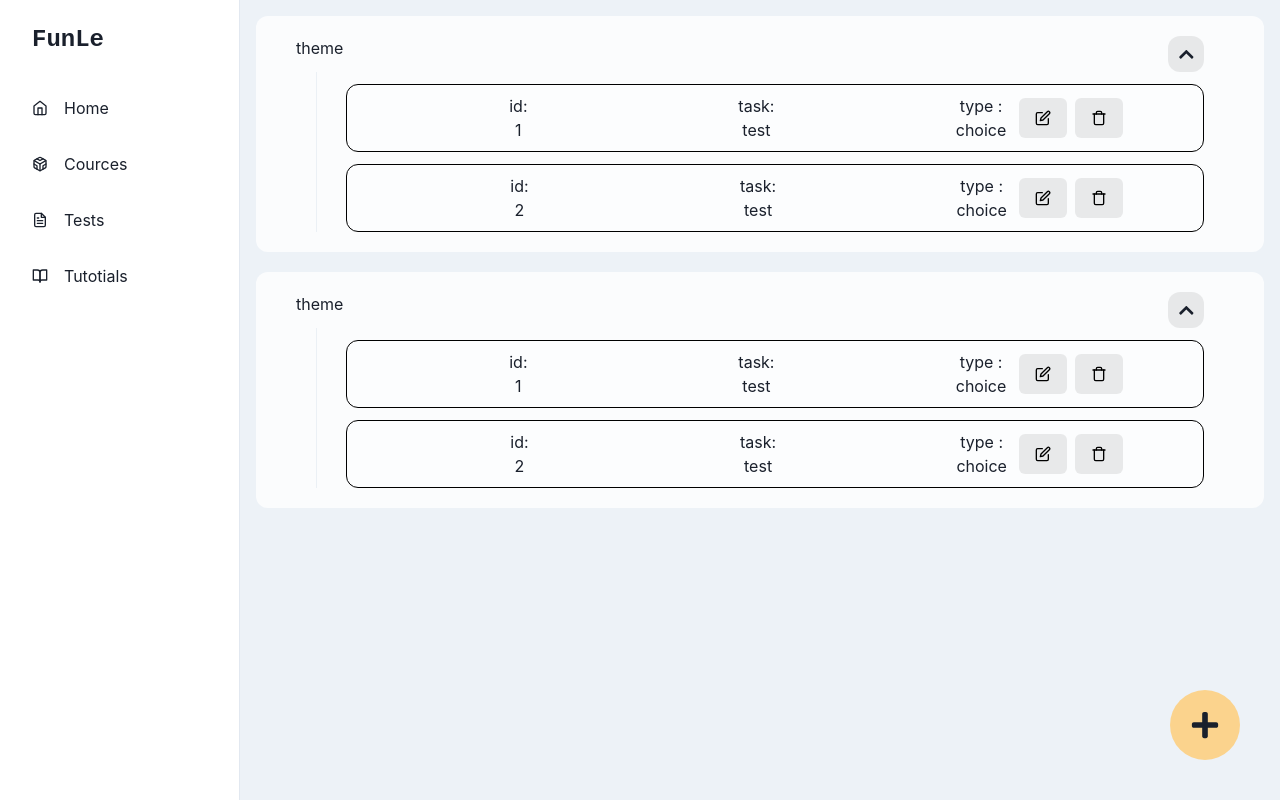
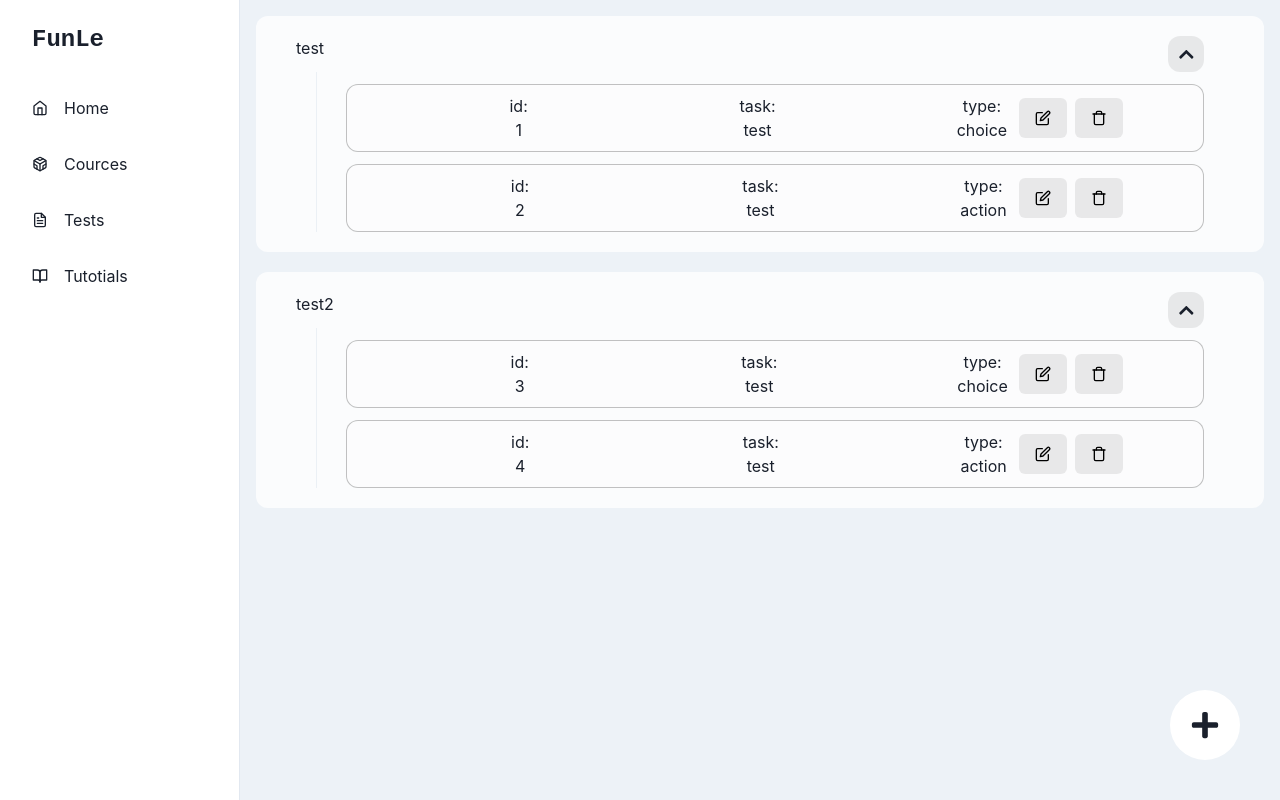
Before and after one commit to hikionori/funle_backend, a Next.js app in the folder admin/: page /tests in a window 1280 px wide. Built offline with nearby package versions, Linux system fonts and the light colour scheme.

Commit message:
testing how work cardList and cards

```diff
--- a/admin/components/card/index.tsx
+++ b/admin/components/card/index.tsx
@@ -30,7 +30,7 @@ export default function TestCard(props: TestCardProps) {
             <Flex
                 height={"100%"}
                 borderWidth={"thin"}
-                borderColor={"black"}
+                borderColor={"blackAlpha.400"}
                 borderRadius={"xl"}
                 backgroundColor={"whiteAlpha.400"}
                 // justifyContent={"space-around"}
@@ -46,7 +46,7 @@ export default function TestCard(props: TestCardProps) {
                         <Text>task: {text}</Text>
                     </Center>
                     <Center>
-                        <Text>type : {type}</Text>
+                        <Text>type: {type}</Text>
                     </Center>
                 </HStack>
                 <Spacer />
--- a/admin/pages/tests.tsx
+++ b/admin/pages/tests.tsx
@@ -1,29 +1,136 @@
-import React from "react";
+import React, { useEffect } from "react";
 import Head from "next/head";
-import { Box, Button } from "@chakra-ui/react";
+import { AbsoluteCenter, Box, Button, Center, Spinner } from "@chakra-ui/react";
 import TestCard, { TestCardProps } from "../components/card";
 import CardList from "../components/cardList";
 import { FaPlus, FaPlusCircle } from "react-icons/fa";
 import { color } from "framer-motion";
 
+interface ThemeCardListProps {
+    theme: string;
+    cards: TestCardProps[];
+}
+
 export default function Tests() {
-    // Debugging list of cards. This will be replaced by a call to the SDK.
-    let cards: TestCardProps[] = [
+    // Algorithm to sort cards into themes
+    // 1. Get all tests from SDK
+    // 2. For each test, get the theme and collect to a unique list
+    // 3. For each theme, create a new CardList with the tests that match the theme and add edit and delete buttons
+    // 4. Render the CardLists
+    // List of themes structure:
+    /*  [
+        {
+            theme: "test",
+            cards: [
                 {
                     id: "1",
                     text: "test",
                     type: "choice",
-            onClick: (id: string) => editButtonHandler(id),
-            onDelete: (id: string) => deleteButtonHandler(id),
+                    onClick: () => {},
+                    onDelete: () => {},
                   },
                  {
                     id: "2",
                     text: "test",
+                    type: "action",
+                    onClick: () => {},
+                    onDelete: () => {},
+                  },],
+        },
+        {
+            theme: "test2",
+            cards: [
+                {
+                    id: "3",
+                    text: "test",
                     type: "choice",
-            onClick: (id: string) => editButtonHandler(id),
-            onDelete: (id: string) => deleteButtonHandler(id),
+                    onClick: () => {},
+                    onDelete: () => {},
                 },
-    ];
+                {
+                    id: "4",
+                    text: "test",
+                    type: "action",
+                    onClick: () => {},
+                    onDelete: () => {},
+                },
+            ],
+        },
+     ]
+    */
+
+    const [ready, setReady] = React.useState(false);
+
+    const [themeCardLists, setThemeCardLists] = React.useState<
+        ThemeCardListProps[]
+    >([]);
+
+    const themeList: string[] = [];
+
+
+    useEffect(() => {
+        // TODO: Get tests from SDK
+        setThemeCardLists([
+            {
+                theme: "test",
+                cards: [
+                    {
+                        id: "1",
+                        text: "test",
+                        type: "choice",
+                        onClick: () => {
+                            console.log("test");
+                        },
+                        onDelete: () => {
+                            console.log("test");
+                        },
+                    },
+                    {
+                        id: "2",
+                        text: "test",
+                        type: "action",
+                        onClick: () => {
+                            console.log("test");
+                        },
+                        onDelete: () => {
+                            console.log("test");
+                        },
+                    },
+                ],
+            },
+            {
+                theme: "test2",
+                cards: [
+                    {
+                        id: "3",
+                        text: "test",
+                        type: "choice",
+                        onClick: () => {
+                            console.log("test");
+                        },
+                        onDelete: () => {
+                            console.log("test");
+                        },
+                    },
+                    {
+                        id: "4",
+                        text: "test",
+                        type: "action",
+                        onClick: () => {
+                            console.log("test");
+                        },
+                        onDelete: () => {
+                            console.log("test");
+                        },
+                    },
+                ],
+            },
+        ]);
+        setTimeout(() => {
+            setReady(true);
+        }
+        , 1000);
+    }, [ready]);
 
     const editButtonHandler = (id: string) => {
         console.log("edit button clicked at card with id: " + id);
@@ -43,22 +150,44 @@ export default function Tests() {
                 />
             </Head>
             <Box>
-                <CardList theme={"theme"} cards={cards} />
-                <CardList theme={"theme"} cards={cards} />
+                {ready ? (
+                    themeCardLists.map((themeCardList) => (
+                        <CardList
+                            theme={themeCardList.theme}
+                            cards={themeCardList.cards}
+                        />
+                    ))
+                ) : (
+                    <AbsoluteCenter>
+                        <Spinner
+                            thickness="3px"
+                            speed="0.65s"
+                            emptyColor="gray.200"
+                            color="orange.400"
+                            size="xl"
+                        />
+                    </AbsoluteCenter>
+                )}
             </Box>
             {/* Create FloatingBottomButton */}
             {/* TODO: onClick for create new test */}
             <Button
                 position={"fixed"}
-                bgColor={"orange.200"}
-                _hover={{ bgColor: "orange.400", color: "white" }}
+                bgColor={"white"}
+                _hover={{
+                    bgColor: "black",
+                    color: "white",
+                    transition: "50ms linear",
+                }}
                 borderRadius="full"
                 bottom="40px"
                 right={"40px"}
                 height="70px"
                 width="70px"
                 zIndex={2}
-                onClick={() => {}}
+                onClick={() => {
+                    console.log("create new test");
+                }}
             >
                 <FaPlus size={"30px"} />
             </Button>
```
Lines whose indentation alone changed are shown as unchanged.
